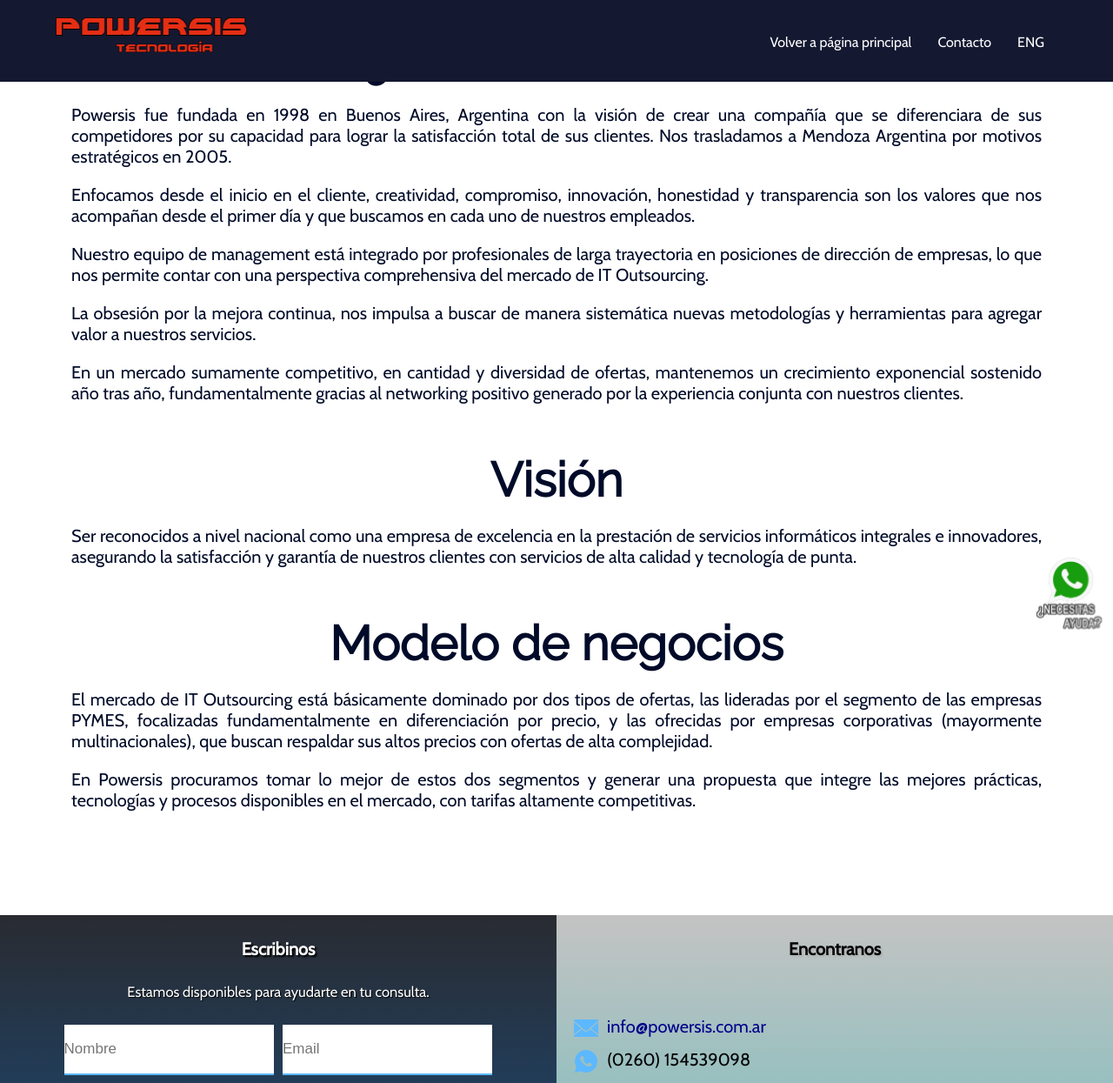
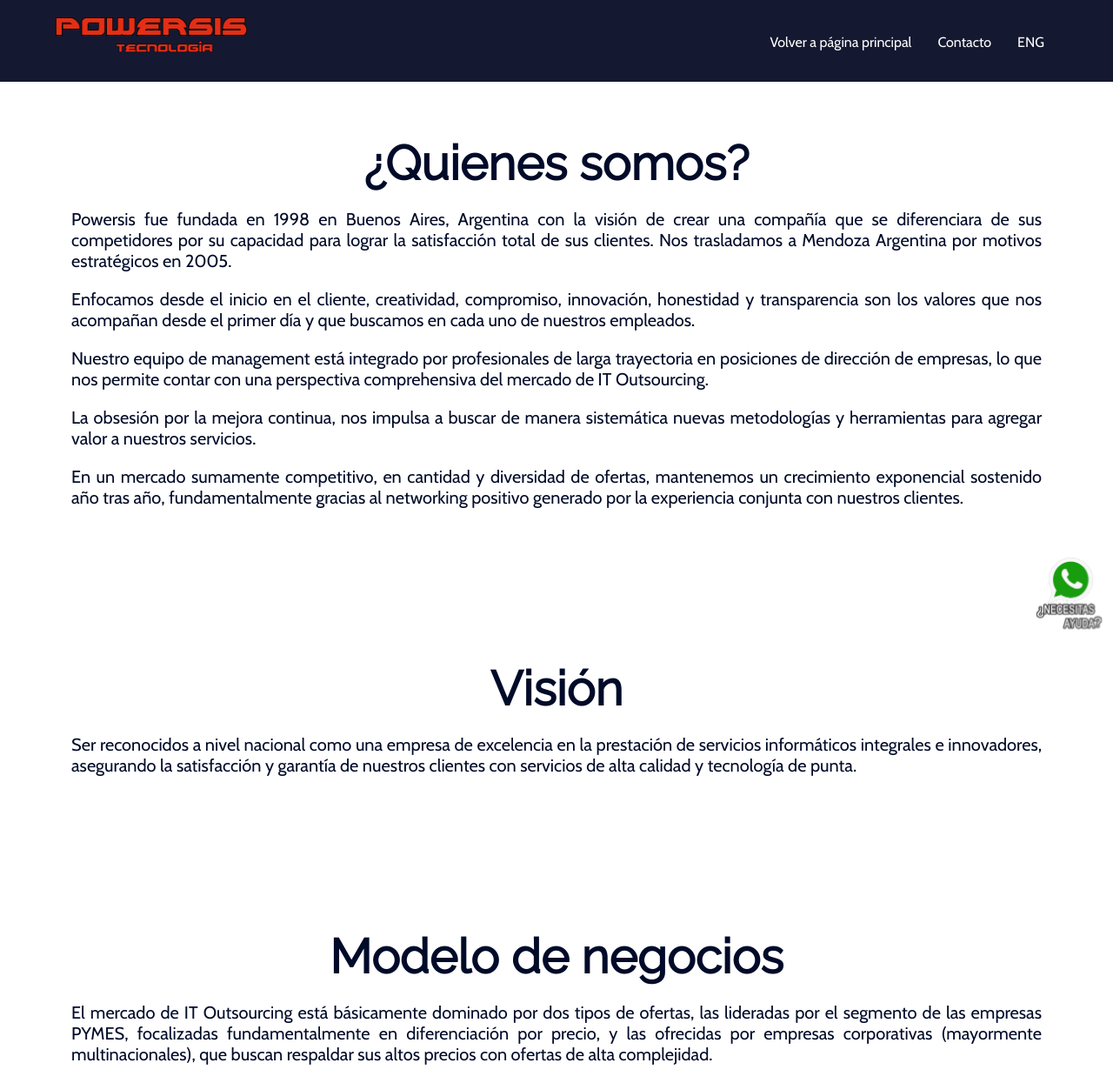
Before and after one commit to DevZeppelin/powersis, a PHP site: page /somos.html in a window 1280 px wide. Shown: the top 1245 px of the page at 87% size. Run offline with PHP 8.4, Linux system fonts and the light colour scheme.

Commit message:
quiebnes somos padding h3 arregaldo

```diff
--- a/estilos.css
+++ b/estilos.css
@@ -185,6 +185,9 @@
 
 }
 
+#somos h3{
+    padding-top: 120px;
+}
 
 
 .logo img {
```
